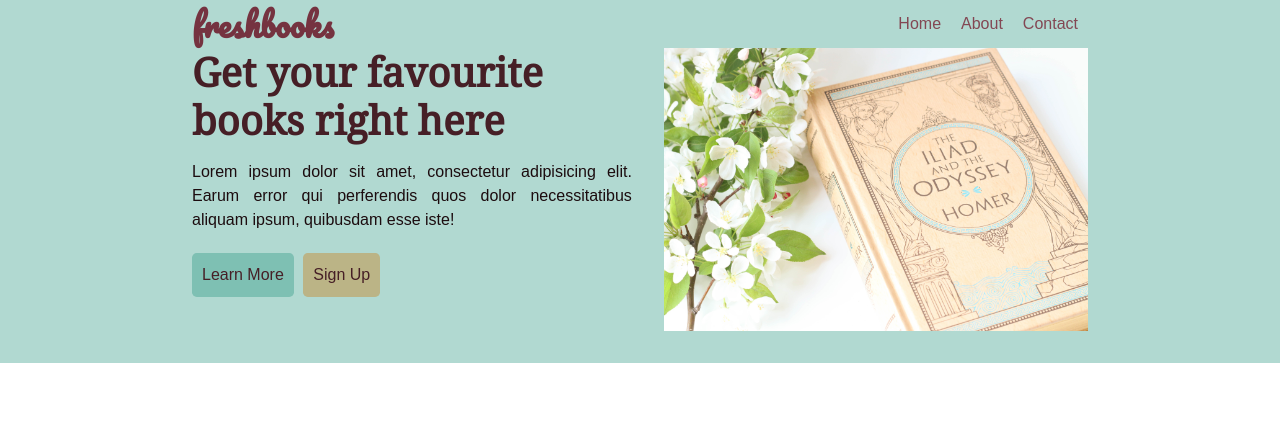
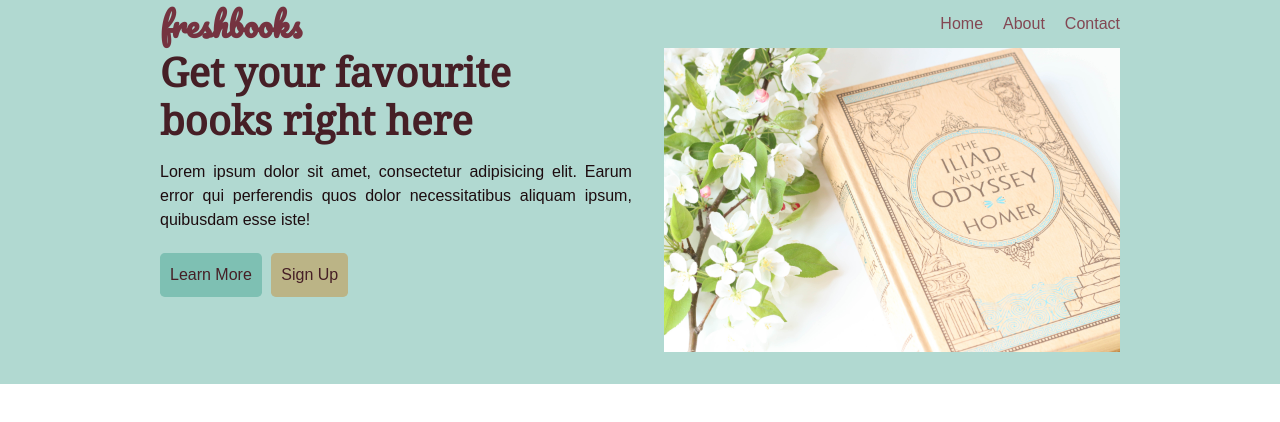
Before and after one commit to Nickdv9/SASS-Header-Mockup, a plain HTML site: page index.html in a window 1280 px wide. Drawn offline with nearby package versions, Linux system fonts and the light colour scheme.

Commit message:
Adjust some padding on header and nav components

```diff
--- a/scss/components/_nav.scss
+++ b/scss/components/_nav.scss
@@ -11,6 +11,9 @@
   li {
     padding: 0.625em;
   }
+  li:nth-child(3) {
+    padding-right: 0em;
+  }
   a {
     text-decoration: none;
     color: adjust-nav-text-color($nav-text-color-contrast);
--- a/scss/utilities/_header-container.scss
+++ b/scss/utilities/_header-container.scss
@@ -1,5 +1,5 @@
 .header-container {
   width: min(90%, 60rem);
   margin-inline: auto;
-  padding: 0 2em 2em;
+  padding-bottom: 2em;
 }
```
Also changed, not shown: css/style.css.
